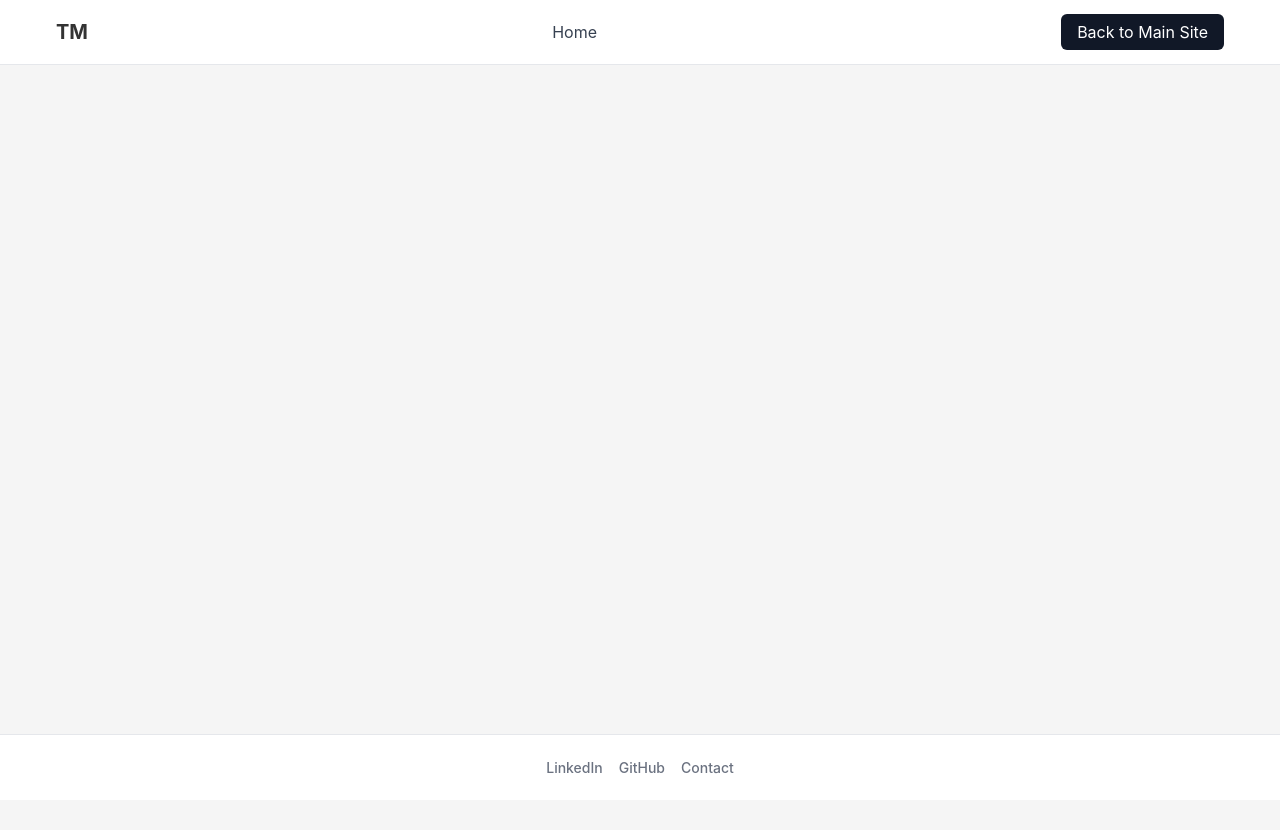
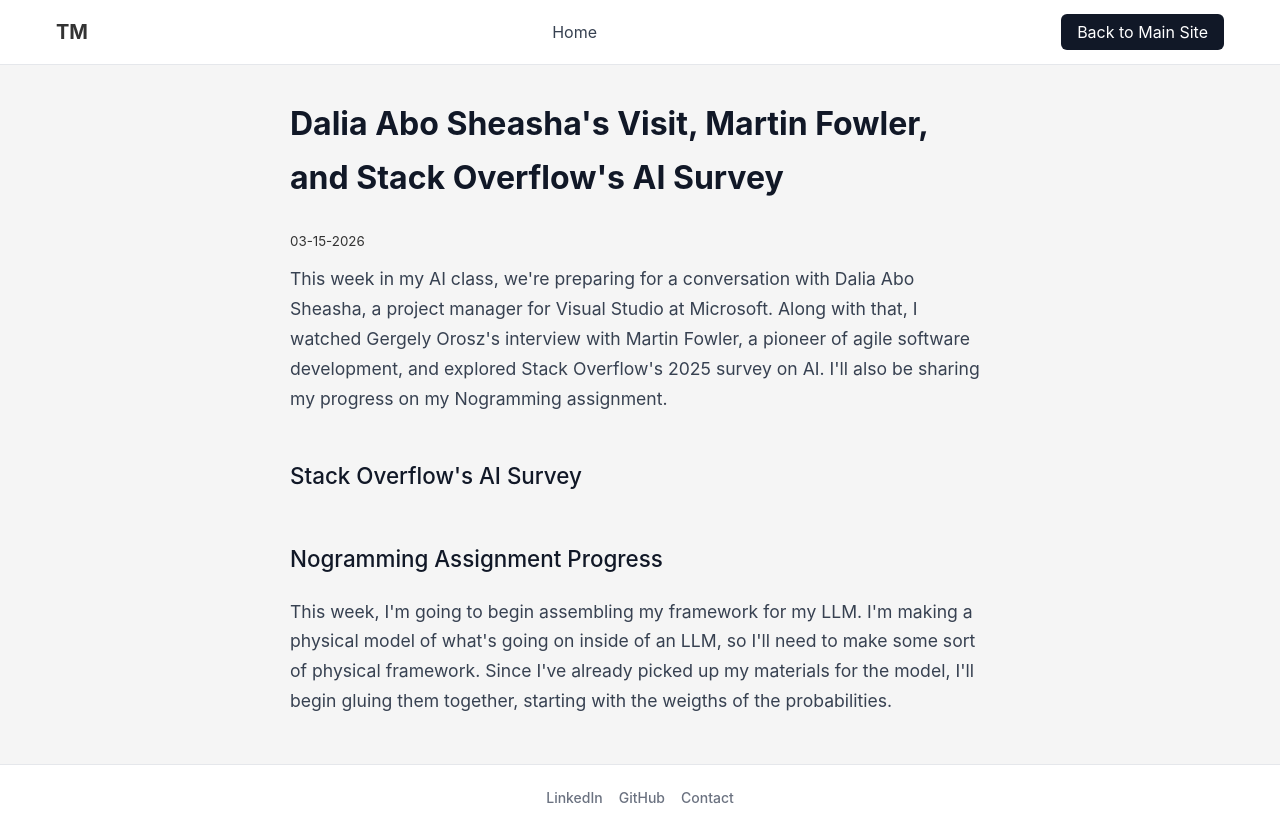
Before and after one commit to theo-mandelbaum/blog, a React (Create React App) app: page /eight in a window 1280 px wide. Before the commit the page ends 800 px from the top, so only its background shows below. Built offline with nearby package versions, Linux system fonts and the light colour scheme.

Commit message:
nogramming progress

```diff
--- a/src/App.js
+++ b/src/App.js
@@ -8,6 +8,7 @@
 import Fifth from './blogs/Fifth';
 import Six from './blogs/Six';
 import Seven from './blogs/Seven';
+import Eight from './blogs/Eight';
 import './App.css';
 
 function App() {
@@ -35,6 +36,7 @@
           <Route path="/five" element={<Fifth />} />
           <Route path="/six" element={<Six />} />
           <Route path="/seven" element={<Seven />} />
+          <Route path="/eight" element={<Eight />} />
         </Routes>
       </main>
 
--- /dev/null
+++ b/src/blogs/Eight.js
@@ -0,0 +1,29 @@
+import React from 'react';
+
+function Eight() {
+    return (
+        <div className="blog-post">
+            <h1>Dalia Abo Sheasha's Visit, Martin Fowler, and Stack Overflow's AI Survey</h1>
+            <small>03-15-2026</small>
+            <p>
+                This week in my AI class, we're preparing for a conversation with Dalia Abo Sheasha, a project manager
+                for Visual Studio at Microsoft. Along with that, I watched Gergely Orosz's interview with Martin Fowler,
+                a pioneer of agile software development, and explored Stack Overflow's 2025 survey on AI.
+                I'll also be sharing my progress on my Nogramming assignment.
+            </p>
+            <br />
+            <h2>Stack Overflow's AI Survey</h2>
+            <p>
+
+            </p>
+            <br />
+            <h2>Nogramming Assignment Progress</h2>
+            <p>
+                This week, I'm going to begin assembling my framework for my LLM. I'm making a physical model of what's going on inside of an LLM, so I'll need to make some sort of physical framework.
+                Since I've already picked up my materials for the model, I'll begin gluing them together, starting with the weigths of the probabilities.
+            </p>
+        </div>
+    );
+}
+
+export default Eight;
--- a/src/home.js
+++ b/src/home.js
@@ -14,6 +14,7 @@
         <li><a href="/five">Jeff Larkin's Visit and The Possible Futures of Software Engineering</a></li>
         <li><a href="/six">John Miller's Visit and My AI Identity</a></li>
         <li><a href="/seven">The Eternal Promise, The Training Data Paradox, and AI Myths</a></li>
+        <li><a href="/eight">Dalia Abo Sheasha's Visit, Martin Fowler, and Stack Overflow's AI Survey</a></li>
       </ul>
     </div>
   );
```
